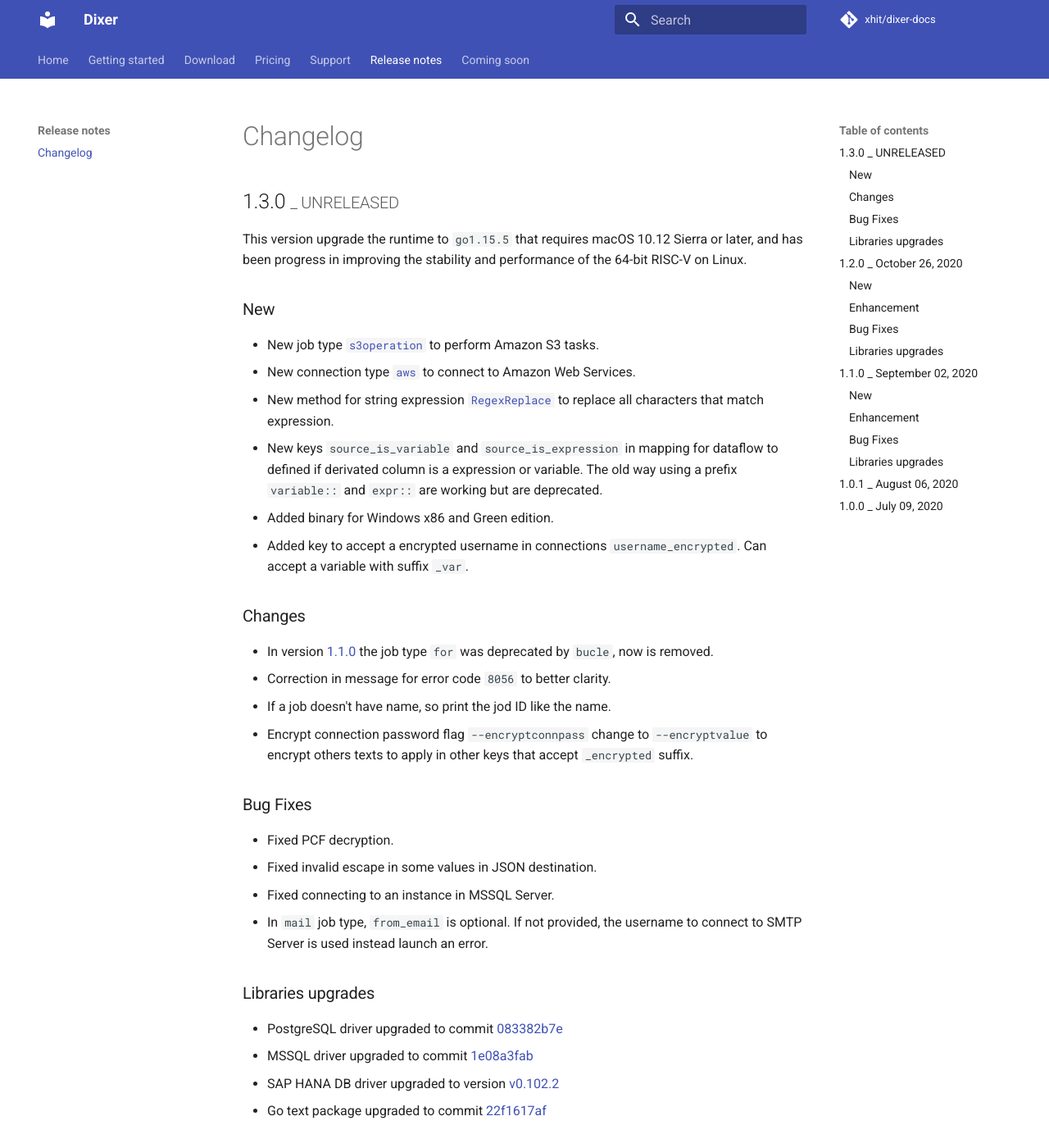
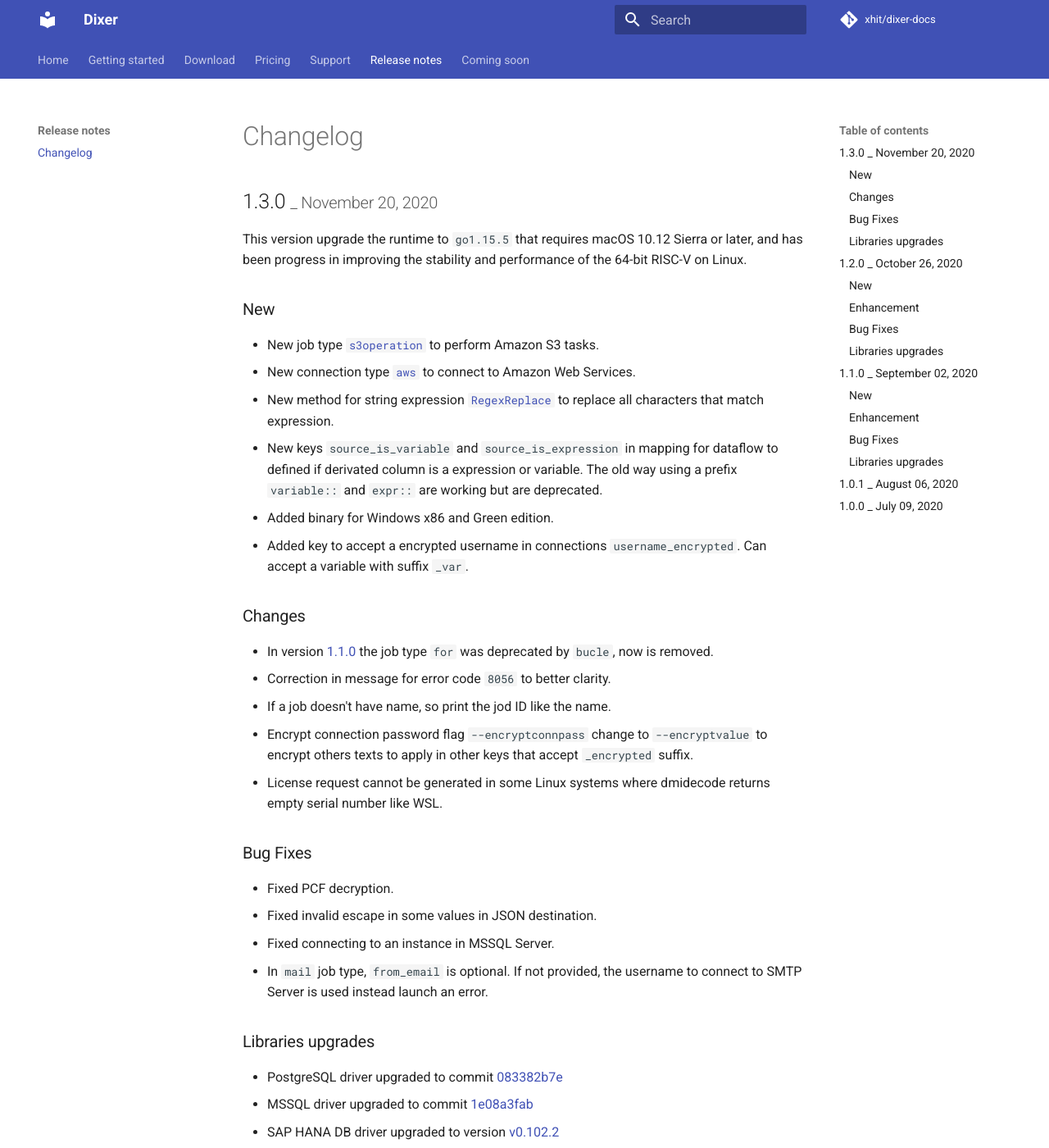
Before and after one commit to Dixer-ETL/dixer-docs, an MkDocs documentation site: the page built from docs/Changelog.md, in a window 1280 px wide and 1400 px high. Shown: the whole window at 82% size. Built offline with MkDocs 1.6.1 and Material for MkDocs 9.7.7, drawn with Linux system fonts in a browser that asks for light colours; comment, search, counter and statistics services are not loaded.

Commit message:
Added release date for v1.3.0

```diff
--- a/docs/Changelog.md
+++ b/docs/Changelog.md
@@ -1,6 +1,6 @@
 # Changelog
 
-## 1.3.0 <small>_ UNRELEASED</small>
+## 1.3.0 <small>_ November 20, 2020</small>
 
 This version upgrade the runtime to `go1.15.5` that requires macOS 10.12 Sierra or later, and has been progress in improving the stability and performance of the 64-bit RISC-V on Linux.
 
@@ -17,6 +17,7 @@ This version upgrade the runtime to `go1.15.5` that requires macOS 10.12 Sierra
 * Correction in message for error code `8056` to better clarity.
 * If a job doesn't have name, so print the jod ID like the name.
 * Encrypt connection password flag `--encryptconnpass` change to `--encryptvalue` to encrypt others texts to apply in other keys that accept `_encrypted` suffix.
+* License request cannot be generated in some Linux systems where dmidecode returns empty serial number like WSL.
 
 ### Bug Fixes
 * Fixed PCF decryption.
--- a/docs/Download.md
+++ b/docs/Download.md
@@ -2,7 +2,7 @@
 
 Dixer evaluation binaries for differents platforms.
 
-Latest stable version: [**1.3.0**](Changelog.md#unreleased)
+Latest stable version: [**1.3.0**](Changelog.md#130-_-november-20-2020)
 
 ## Officially supported platforms
 
```
